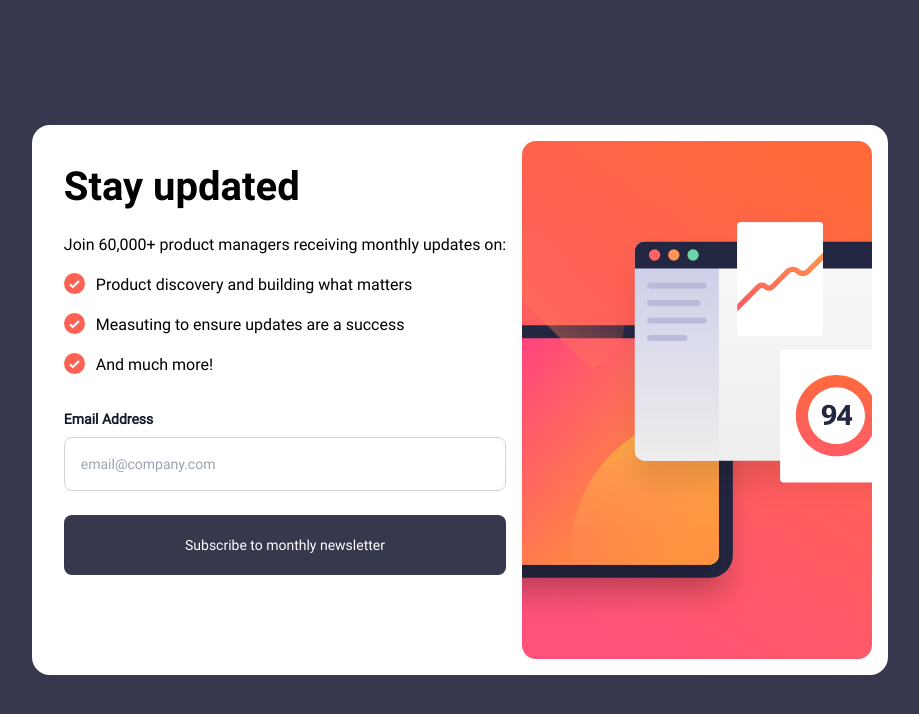
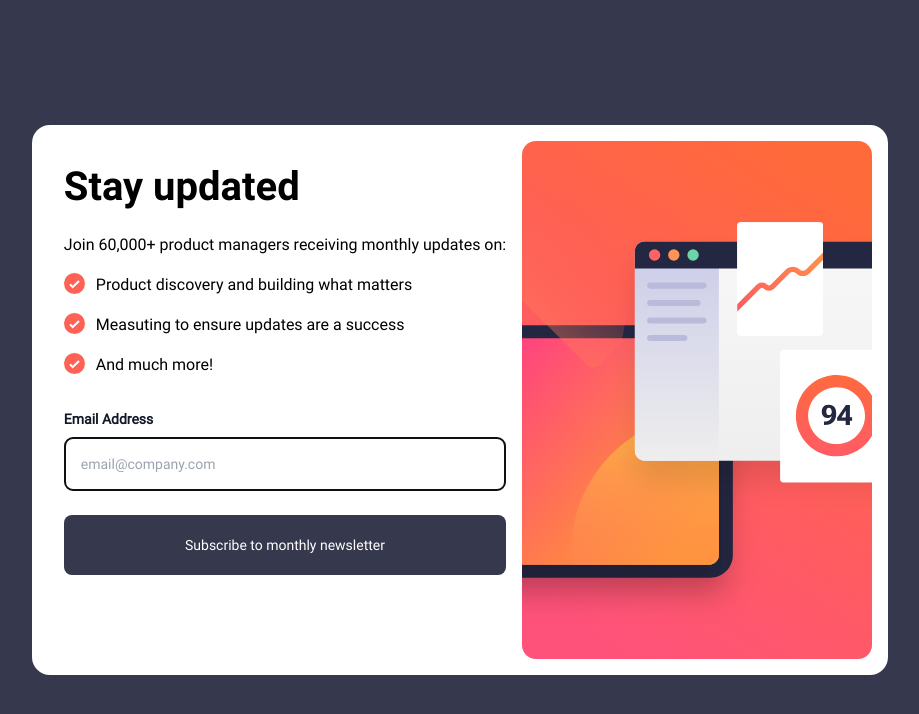
Before and after one commit to erickcastelo/newsletter-sign-up-with-success-message-main, a React (Vite) app: page / in a window 1280 px wide. Shown: the top 714 px of the page, without its empty margins (180-1099 px from the left). Built offline with nearby package versions, Linux system fonts and the light colour scheme.

Commit message:
Add change custom Input for forwardRed

```diff
--- a/package.json
+++ b/package.json
@@ -16,6 +16,7 @@
     "react": "^18.2.0",
     "react-dom": "^18.2.0",
     "react-hook-form": "^7.51.5",
+    "react-merge-refs": "^2.1.1",
     "react-redux": "^9.1.2",
     "redux": "^5.0.1",
     "yup": "^1.4.0"
--- a/src/components/Footer/Footer.tsx
+++ b/src/components/Footer/Footer.tsx
@@ -6,6 +6,7 @@ import "./Footer.scss";
 import { yupResolver } from "@hookform/resolvers/yup";
 import { Form } from "../common/Form/Form";
 import { useEmailForm } from "../hooks/EmailForm";
+import { createRef, useEffect } from "react";
 
 const emailSchema = yup
   .object()
@@ -36,9 +37,19 @@ export const Footer = () => {
 
   const { update } = useEmailForm();
 
+  const ref = createRef<HTMLInputElement>();
+
   const onSubmit: SubmitHandler<Email> = (data) => {
     update(data.email);
   };
+  useEffect(() => {
+    ref.current?.focus(); // Focus on input field on mounting the component
+
+    return () => {
+      // Clean up on unmounting
+      ref.current?.blur(); // Remove focus on input field on unmounting
+    };
+  }, []);
 
   return (
     <footer className="footer-content">
@@ -47,6 +58,7 @@ export const Footer = () => {
           name="email"
           label="Email Address"
           placeholder="email@company.com"
+          ref={ref}
         />
         <Button type="submit">Subscribe to monthly newsletter</Button>
       </Form>
--- a/src/components/common/Input/Input.tsx
+++ b/src/components/common/Input/Input.tsx
@@ -1,18 +1,21 @@
 import "./Input.scss";
 import classNames from "classnames";
-import { ComponentPropsWithRef } from "react";
+import { ComponentPropsWithRef, forwardRef } from "react";
 import { useFormContext } from "react-hook-form";
+import { mergeRefs } from "react-merge-refs";
 
 export type InputProps = {
   label?: string;
   name: string;
-} & ComponentPropsWithRef<"input">;
-export const Input = ({ ...props }: InputProps) => {
+} & Omit<ComponentPropsWithRef<"input">, "onChange" | "onBlur">;
+export const Input = forwardRef<HTMLInputElement, InputProps>((props, ref) => {
   const { label, name, className, ...restProps } = props;
   const {
     formState: { errors },
     register,
   } = useFormContext();
+
+  const { ref: refRegister, ...restRegister } = register(name);
 
   const message = errors && (errors?.[name ?? ""]?.message as string);
 
@@ -42,8 +45,9 @@ export const Input = ({ ...props }: InputProps) => {
           className: !!className,
         })}
         {...restProps}
-        {...register(name)}
+        {...restRegister}
+        ref={mergeRefs([refRegister, ref])}
       />
     </div>
   );
-};
+});
```
Also changed, not shown: 1 other file (tests, documents, lock files or other folders).
